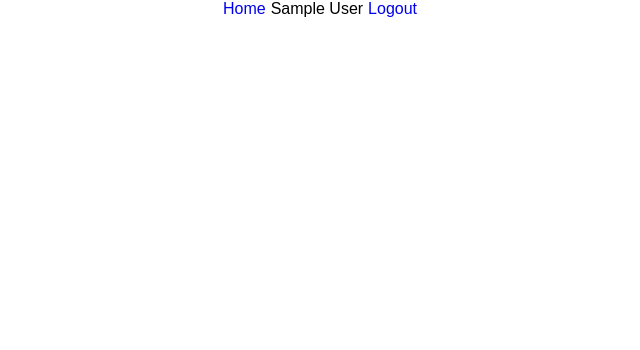
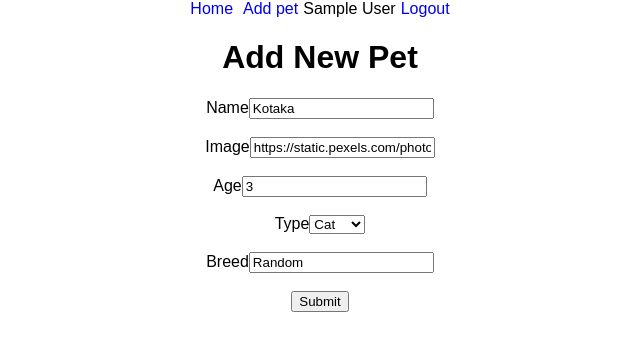
Before and after one commit to nikolaygornakov/SoftUni-ReactJS-Fundamentals, a React (Create React App) app in the folder Workshop-Exercise/pets-system/: page /pets/add in a window 1280 px wide. Shown: the top 350 px of the page, without its empty margins (320-960 px from the left). Built offline with nearby package versions, Linux system fonts and the light colour scheme; sample sign-in values are in the browser's storage; what flux would draw is missing.

Commit message:
Authenticated user can add new pets

```diff
--- /dev/null
+++ b/Workshop-Exercise/pets-system/src/actions/PetActions.js
@@ -0,0 +1,15 @@
+import dispatcher from '../dispatcher'
+
+const petActions = {
+  types: {
+    CREATE_PET: 'CREATE_PET'
+  },
+  createPet (pet) {
+    dispatcher.dispatch({
+      type: this.types.CREATE_PET,
+      pet
+    })
+  }
+}
+
+export default petActions
--- a/Workshop-Exercise/pets-system/src/components/common/Navbar.js
+++ b/Workshop-Exercise/pets-system/src/components/common/Navbar.js
@@ -40,6 +40,7 @@ class Navbar extends Component {
         <Link to='/'>Home</Link>
         { Auth.isUserAuthenticated() ? (
           <div>
+            <Link to='/pets/add'>Add pet</Link>
             <span>{this.state.username}</span>
             <Link to='/users/logout'>Logout</Link>
           </div>
--- /dev/null
+++ b/Workshop-Exercise/pets-system/src/components/common/forms/Select.js
@@ -0,0 +1,24 @@
+import React, { Component } from 'react'
+
+class Select extends Component {
+  render () {
+    const options = this.props.options.map(opt =>
+      <option key={opt} value={opt}>{opt}</option>
+    )
+
+    return (
+      <div>
+        <label htmlFor={this.props.name}>{this.props.label}</label>
+        <select
+          name={this.props.name}
+          value={this.props.value}
+          onChange={this.props.onChange}
+        >
+          {options}
+        </select>
+      </div>
+    )
+  }
+}
+
+export default Select
--- a/Workshop-Exercise/pets-system/src/components/common/routes/Routes.js
+++ b/Workshop-Exercise/pets-system/src/components/common/routes/Routes.js
@@ -5,6 +5,7 @@ import HomePage from '../../HomePage'
 import RegisterPage from '../../users/RegisterPage'
 import LoginPage from '../../users/LoginPage'
 import LogoutPage from '../../users/LogoutPage'
+import CreatePetPage from '../../pets/CreatePetPage'
 
 const Routes = () => (
   <Switch>
@@ -12,6 +13,7 @@ const Routes = () => (
     <Route path='/users/register' component={RegisterPage} />
     <Route path='/users/login' component={LoginPage} />
     <PrivateRoute path='/users/logout' component={LogoutPage} />
+    <PrivateRoute path='/pets/add' component={CreatePetPage} />
   </Switch>
 )
 
--- /dev/null
+++ b/Workshop-Exercise/pets-system/src/components/pets/CreatePetForm.js
@@ -0,0 +1,54 @@
+import React, { Component } from 'react'
+import Input from '../common/forms/Input'
+import Select from '../common/forms/Select'
+
+class CreatePetForm extends Component {
+  render () {
+    const petTypes = ['Cat', 'Dog', 'Turtle', 'Other']
+
+    return (
+      <div>
+        <form>
+          <div>{this.props.error}</div>
+          <Input
+            name='name'
+            placeholder='Name'
+            value={this.props.pet.name}
+            onChange={this.props.onChange} />
+          <br />
+          <Input
+            name='image'
+            type='url'
+            placeholder='Image'
+            value={this.props.pet.image}
+            onChange={this.props.onChange} />
+          <br />
+          <Input
+            name='age'
+            type='number'
+            placeholder='Age'
+            value={this.props.pet.age}
+            onChange={this.props.onChange} />
+          <br />
+          <Select
+            name='type'
+            label='Type'
+            value={this.props.pet.type}
+            options={petTypes}
+            onChange={this.props.onChange} />
+          <br />
+          <Input
+            name='breed'
+            placeholder='Breed'
+            value={this.props.pet.breed}
+            onChange={this.props.onChange} />
+          <br />
+
+          <input type='submit' onClick={this.props.onSave} />
+        </form>
+      </div>
+    )
+  }
+}
+
+export default CreatePetForm
--- /dev/null
+++ b/Workshop-Exercise/pets-system/src/components/pets/CreatePetPage.js
@@ -0,0 +1,82 @@
+import React, { Component } from 'react'
+import FormHelpers from '../common/forms/FormHelpers'
+import CreatePetForm from '../pets/CreatePetForm'
+import petActions from '../../actions/PetActions'
+import petStore from '../../stores/PetStore'
+
+import toastr from 'toastr'
+
+class CreatePetPage extends Component {
+  constructor (props) {
+    super(props)
+
+    this.state = {
+      pet: {
+        name: 'Kotaka',
+        age: 3,
+        type: 'Cat',
+        image: 'https://static.pexels.com/photos/45201/kitty-cat-kitten-pet-45201.jpeg',
+        breed: 'Random'
+      },
+      error: ''
+    }
+
+    this.handlePetChange = this.handlePetChange.bind(this)
+    this.handlePetForm = this.handlePetForm.bind(this)
+    this.handlePetCreation = this.handlePetCreation.bind(this)
+
+    petStore.on(
+      petStore.eventTypes.PET_CREATED,
+      this.handlePetCreation
+    )
+  }
+
+  componentWillUnmount () {
+    petStore.removeListener(
+      petStore.eventTypes.PET_CREATED,
+      this.handlePetCreation
+    )
+  }
+
+  handlePetChange (event) {
+    FormHelpers.handleFormChange.bind(this)(event, 'pet')
+  }
+
+  handlePetCreation (data) {
+    if (!data.success) {
+      const firstError = FormHelpers.getError(data)
+
+      toastr.error(firstError)
+
+      this.setState({
+        error: firstError
+      })
+    } else {
+      toastr.success(data.message)
+      this.props.history.push(`/pets/details/${data.pet.id}`)
+    }
+  }
+
+  handlePetForm (event) {
+    event.preventDefault()
+
+    // validate form data
+
+    petActions.createPet(this.state.pet)
+  }
+
+  render () {
+    return (
+      <div>
+        <h1>Add New Pet</h1>
+        <CreatePetForm
+          pet={this.state.pet}
+          error={this.state.error}
+          onChange={this.handlePetChange}
+          onSave={this.handlePetForm} />
+      </div>
+    )
+  }
+}
+
+export default CreatePetPage
--- /dev/null
+++ b/Workshop-Exercise/pets-system/src/data/PetData.js
@@ -0,0 +1,11 @@
+import Data from './Data'
+
+const baseUrl = '/pets'
+
+class PetData {
+  static create (pet) {
+    return Data.post(`${baseUrl}/create`, pet, true)
+  }
+}
+
+export default PetData
--- /dev/null
+++ b/Workshop-Exercise/pets-system/src/stores/PetStore.js
@@ -0,0 +1,33 @@
+import { EventEmitter } from 'events'
+import dispatcher from '../dispatcher'
+import PetData from '../data/PetData'
+import petActions from '../actions/PetActions'
+
+class PetStore extends EventEmitter {
+  create (pet) {
+    PetData
+      .create(pet)
+      .then(data => this.emit(this.eventTypes.PET_CREATED, data))
+  }
+
+  handleAction (action) {
+    switch (action.type) {
+      case petActions.types.CREATE_PET: {
+        this.create(action.pet)
+        break
+      }
+      default:
+        break
+    }
+  }
+}
+
+let petStore = new PetStore()
+
+petStore.eventTypes = {
+  PET_CREATED: 'pet_created'
+}
+
+dispatcher.register(petStore.handleAction.bind(petStore))
+
+export default petStore
```
